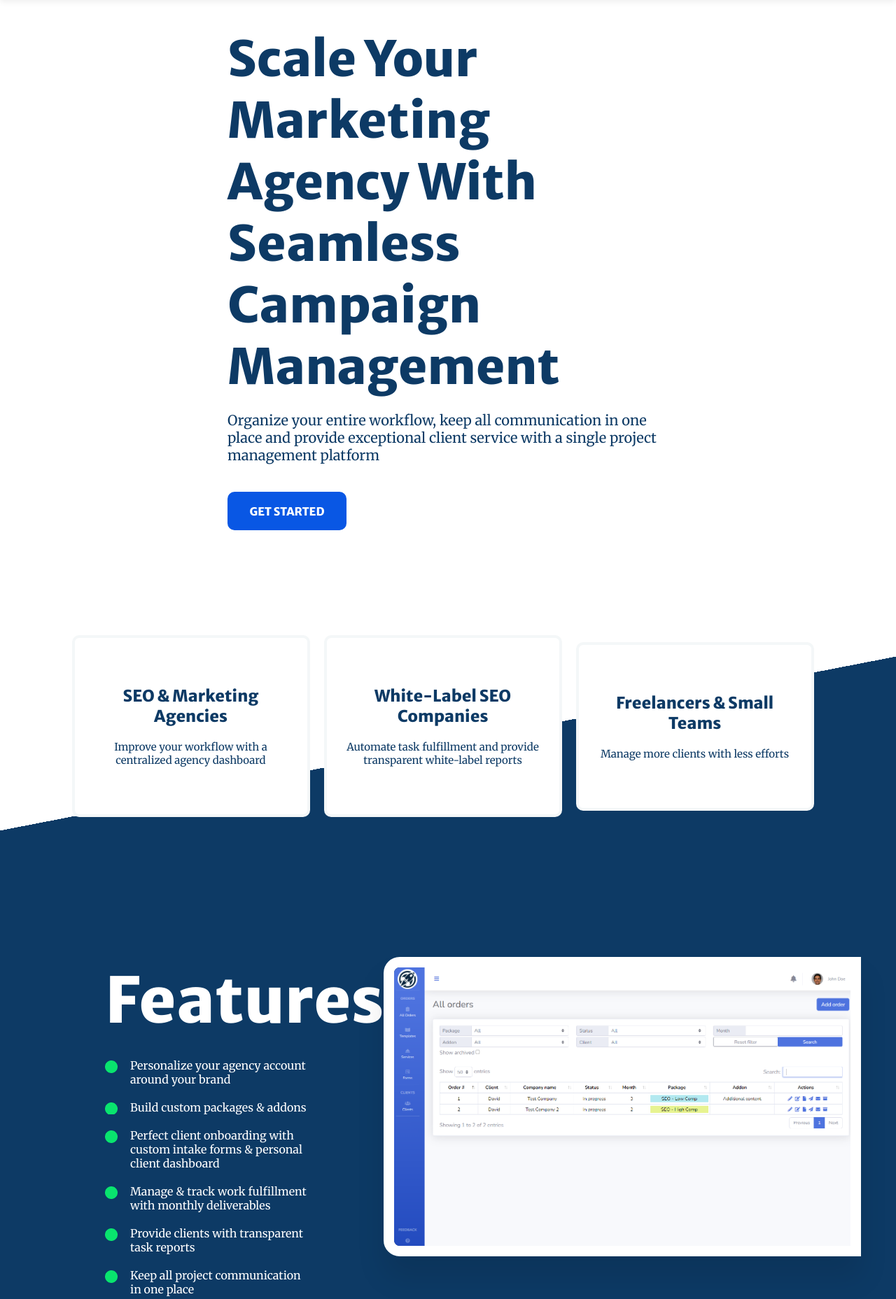
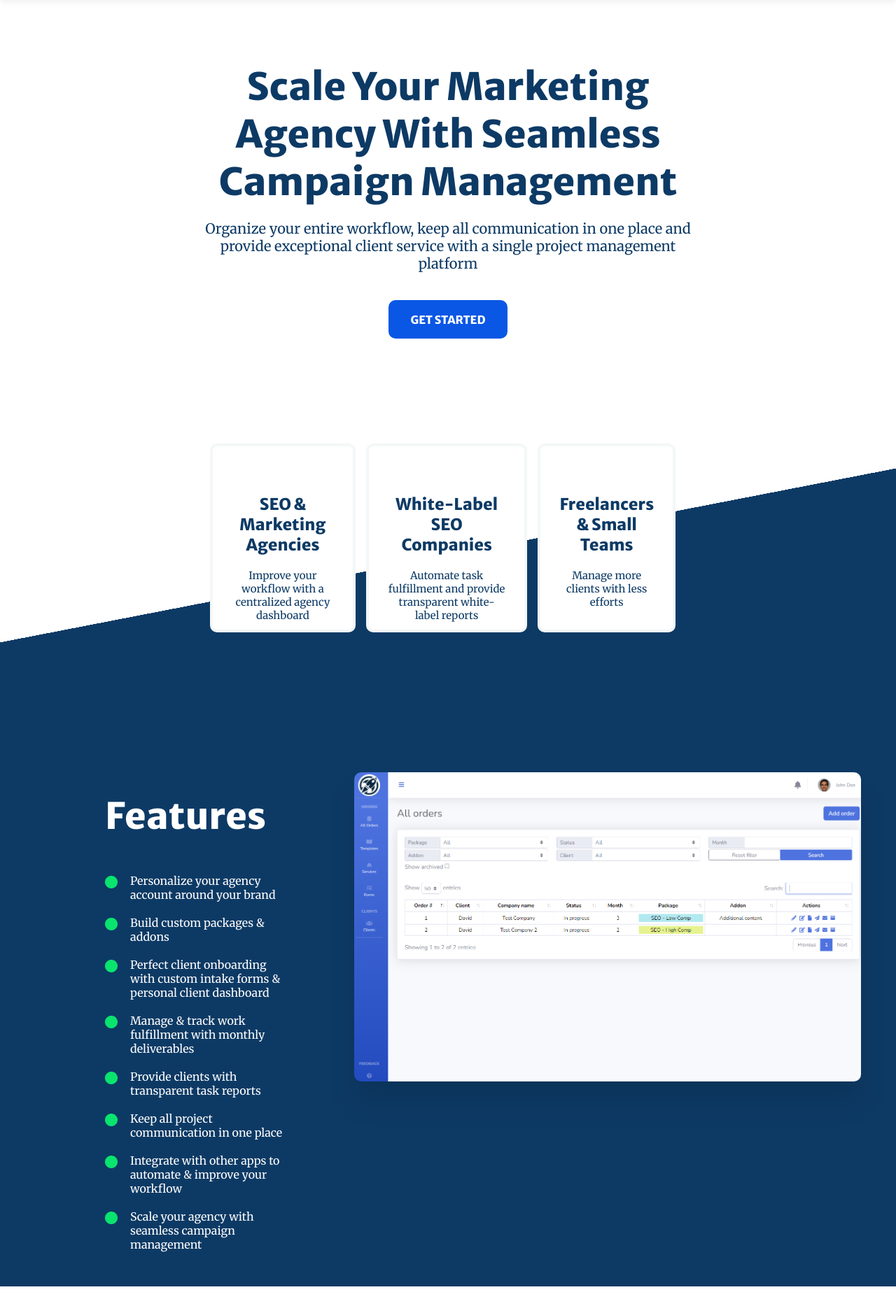
Before and after one commit to viktor-radchenko/crm-dashboard, a Django app: page / in a window 1280 px wide. Shown: the part 100-1957 px from the top of the page at 70% size. Run offline with Django 3.2, Linux system fonts and the light colour scheme.

Commit message:
UI-2: cleaned up stuff

```diff
--- a/app_crm/static/css/home/home.css
+++ b/app_crm/static/css/home/home.css
@@ -129,10 +129,10 @@
   align-items: center;
   justify-content: space-around;
   margin-top: 40px;
-  padding: 0px 80px;
+  padding: 50px 80px 0px;
 }
 .video-text_wrapper {
-  max-width: 630px;
+  max-width: 65%;
 }
 .video-text_head {
   font-family: 'Merriweather Sans', sans-serif;
@@ -143,9 +143,10 @@
 }
 .video-text_title {
   font-family: 'Merriweather Sans', sans-serif;
-  font-size: 70px;
+  font-size: 54px;
   font-weight: 800;
   color: var(--text-color);
+  text-align: center;
 }
 .video-text {
   font-family: 'Merriweather', sans-serif;
@@ -153,6 +154,7 @@
   font-weight: 400;
   color: var(--text-color);
   margin-top: 20px;
+  text-align: center;
 }
 .video-wrapper {
   border: 5px solid #c7c8ca;
@@ -160,7 +162,7 @@
 
 }
 .cards-wrapper {
-  padding: 150px 100px 200px;
+  padding: 150px 300px 200px;
   display: flex;
   align-items: center;
   justify-content: space-around;
@@ -168,6 +170,7 @@
 }
 .card {
   max-width: 340px;
+  height: 270px;
   background-color: #ffffff;
   border: 4px solid #F4F7F8;
   border-radius: 10px;
@@ -232,22 +235,22 @@
   font-family: 'Merriweather Sans', sans-serif;
   font-style: normal;
   font-weight: 800;
-  font-size: 90px;
+  font-size: 52px;
   line-height: 105px;
   color: #fff;
   margin: 10px 0 30px 0;
 }
 .query-image_wrapper {
-  max-width: 700px;
+  max-width: 850px;
 }
 .query-image {
   width: 100%;
-  border: 15px solid #FFFFFF;
+  border: 0px solid #FFFFFF;
   box-shadow: 0px 30px 40px rgb(0 0 0 / 10%);
-  border-radius: 23px 0px 0px 23px;
+  border-radius: 10px;
 }
 .work-wrapper {
-  padding: 200px 75px 0px;
+  padding: 100px 250px 0px;
 }
 .work-head {
   text-align: center;
```
Also changed, not shown: other parts of app_crm/static/css/home/home.css (+14 -12 lines).
